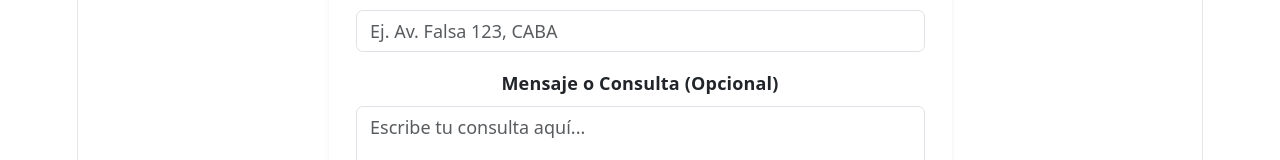
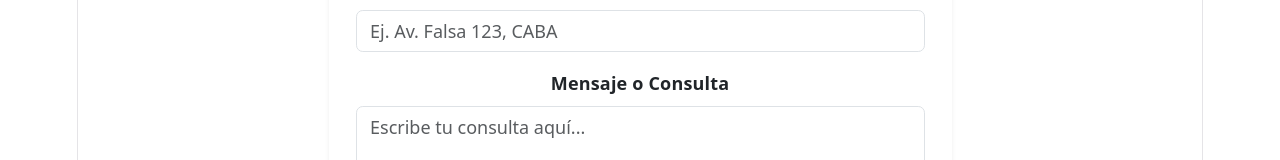
Before and after one commit to matiasnc/blockbuster-digital, a React (Vite) app: page /contacto in a window 1280 px wide. Shown: the part 530-690 px from the top of the page. Built offline with nearby package versions, Linux system fonts and the light colour scheme.

Commit message:
correccion en Contacto.jsx

```diff
--- a/src/pages/Contacto.jsx
+++ b/src/pages/Contacto.jsx
@@ -78,7 +78,7 @@ const Contacto = () => {
             />
 
             <Form.Group className="mb-4" controlId="mensaje">
-              <Form.Label className="fw-bold">Mensaje o Consulta (Opcional)</Form.Label>
+              <Form.Label className="fw-bold">Mensaje o Consulta</Form.Label>
               <Form.Control
                 as="textarea" rows={4} name="mensaje"
                 value={formData.mensaje} onChange={handleChange}
```
